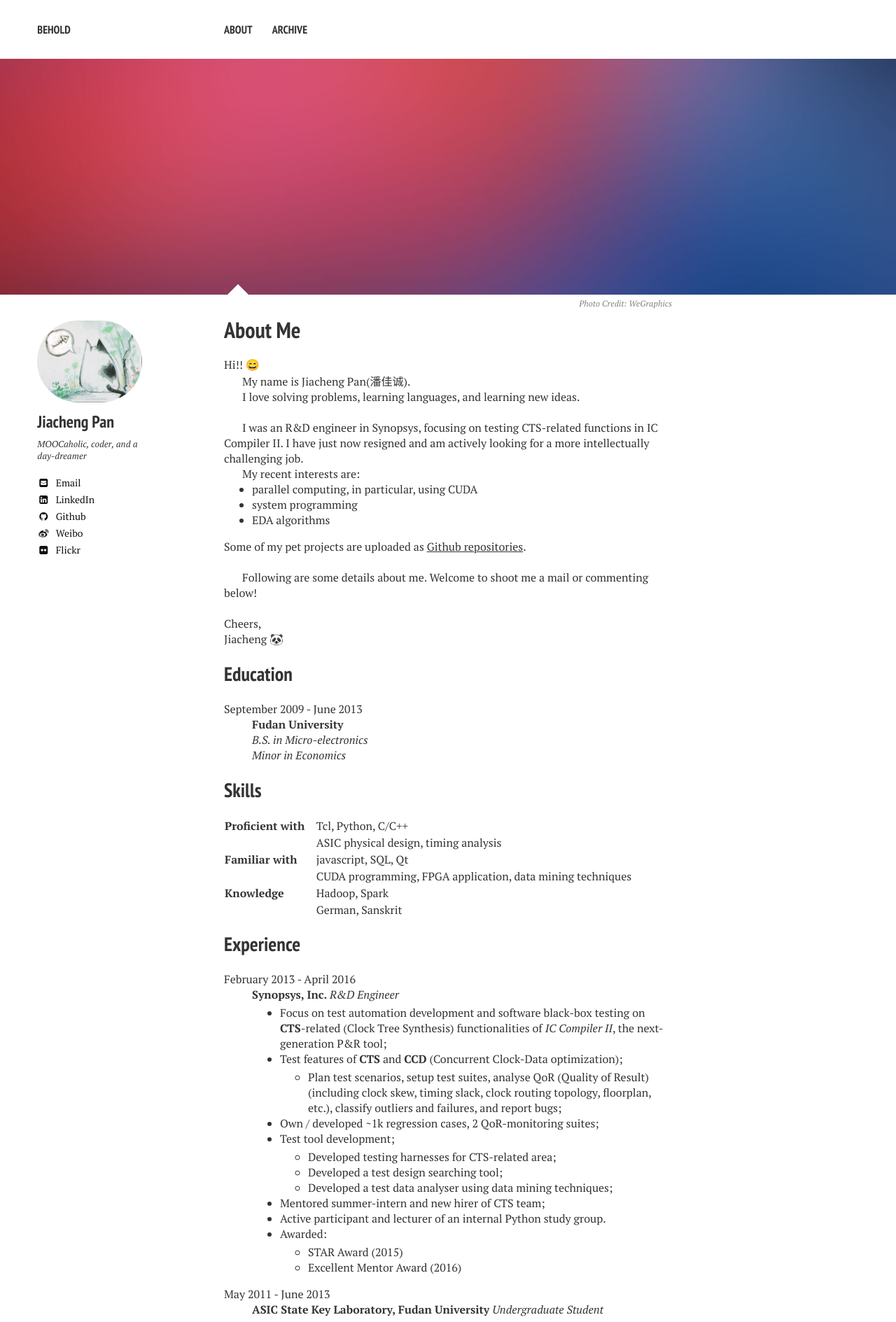
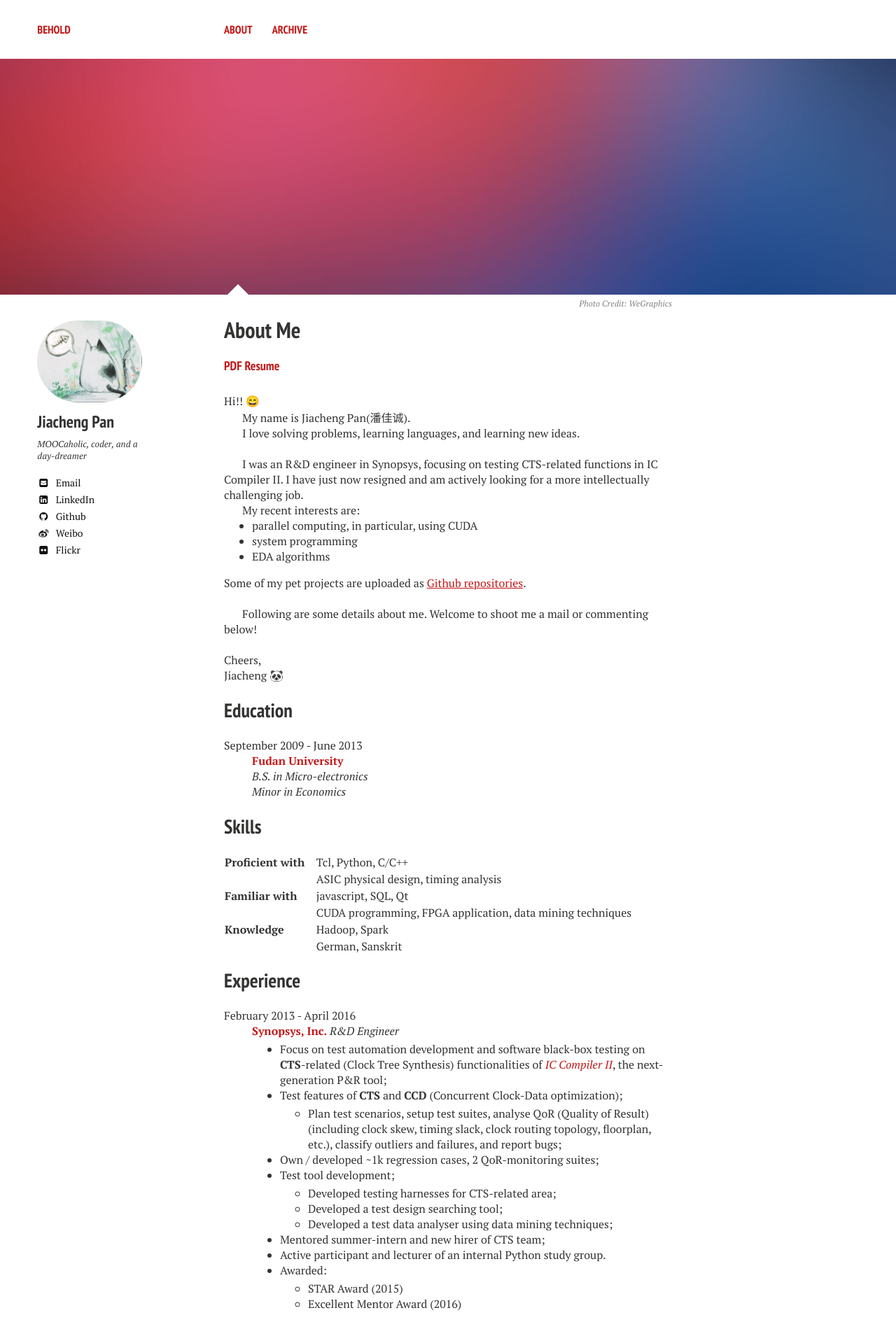
Before and after one commit to jiachengpan/jiachengpan.github.io, a Jekyll site: the page built from about/index.md, in a window 1280 px wide. Shown: the top 1889 px of the page at 70% size. Built offline with Jekyll 4.4.1, drawn with Linux system fonts in a browser that asks for light colours; emoji names are drawn with the system emoji font; comment, search, counter and statistics services are not loaded.

Commit message:
add pdf resume and update link color

```diff
--- a/_sass/variables.scss
+++ b/_sass/variables.scss
@@ -56,7 +56,7 @@ $vimeo-color        : #1ab7ea;
 $youtube-color      : #ff3333;
 
 /* links */
-$linkcolor 		    : #343434;
+$linkcolor 		    : #c31818;
 $link-color       : $linkcolor;
 $linkcolorhover 	: darken($linkcolor, 10);
 $linkcolorvisited : lighten($linkcolorhover, 20);
--- a/about/index.md
+++ b/about/index.md
@@ -9,6 +9,8 @@ image:
   credit: WeGraphics
   creditlink: http://wegraphics.net/downloads/free-ultimate-blurred-background-pack/
 ---
+
+#### [PDF Resume](/about/jiacheng-pan.pdf)
 
 Hi!! :smile:
 
```
Also changed, not shown: 1 other file.
